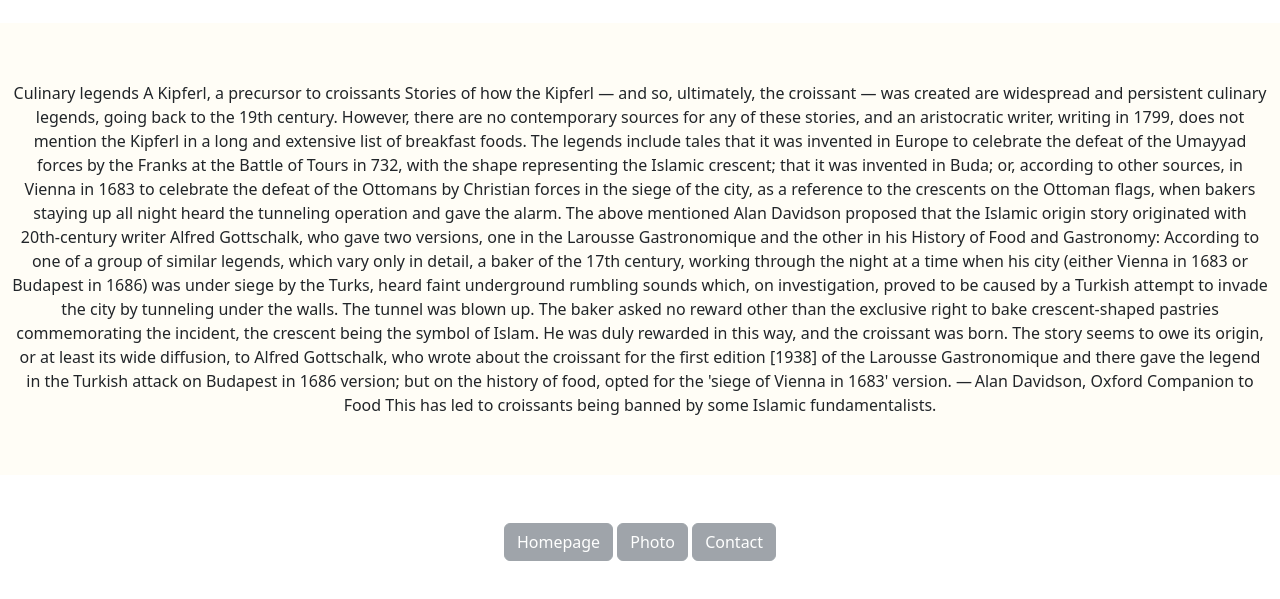
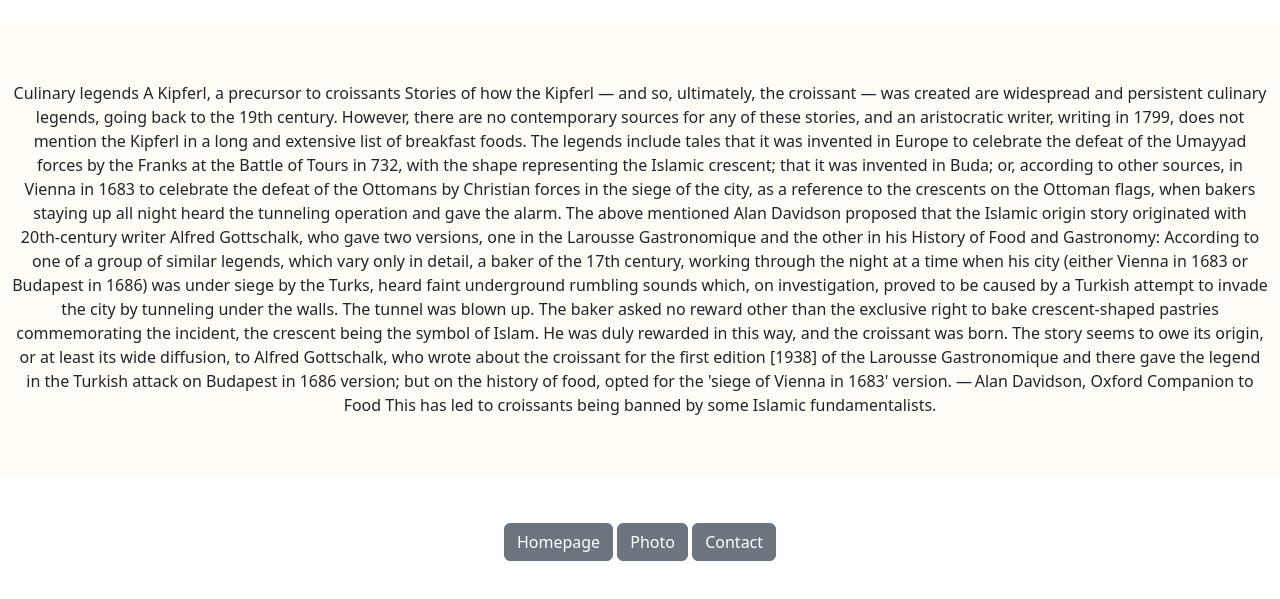
Before and after one commit to davydova2707/Croissant, a plain HTML site: page index.html in a window 1280 px wide. Shown: the part 121-720 px from the top of the page. Drawn offline with nearby package versions, Linux system fonts and the light colour scheme.

Commit message:
Update index.html

```diff
--- a/index.html
+++ b/index.html
@@ -26,9 +26,9 @@
 		</p>
 	</div>
 	<div class="card-footer text-center mt-5 mb-5">
-		<a href="/" title="Home" class="btn btn-secondary disabled" role="button" aria-disabled="true"> Homepage</a>
-		<a href="/photo.html" title="Croissant photo" class="btn btn-secondary disabled" role="button" aria-disabled="true"> Photo</a>
-		<a href="/contact.html" title="Contact Croissant.com" class="btn btn-secondary disabled" role="button" aria-disabled="true"> Contact</a>
+		<a href="/" title="Home" class="btn btn-secondary"> Homepage</a>
+		<a href="/photo.html" title="Croissant photo" class="btn btn-secondary"> Photo</a>
+		<a href="/contact.html" title="Contact Croissant.com" class="btn btn-secondary"> Contact</a>
 	</div>
 	<script src="https://cdn.jsdelivr.net/npm/bootstrap@5.2.0/dist/js/bootstrap.bundle.min.js" integrity="sha384-A3rJD856KowSb7dwlZdYEkO39Gagi7vIsF0jrRAoQmDKKtQBHUuLZ9AsSv4jD4Xa" crossorigin="anonymous"></script>
   </body>
```
